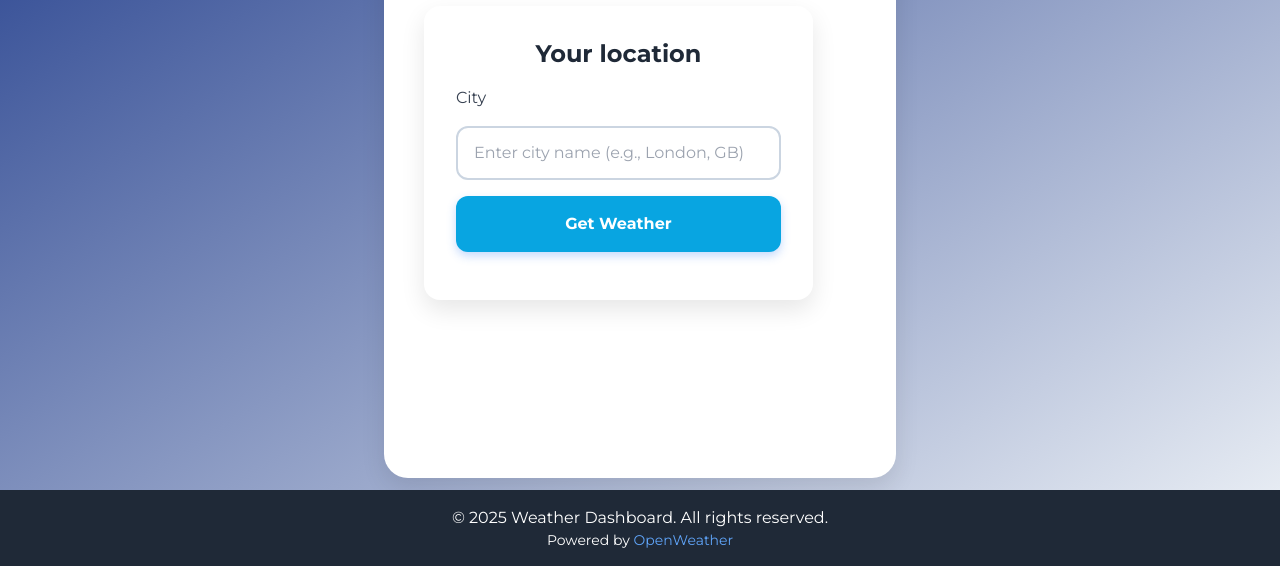
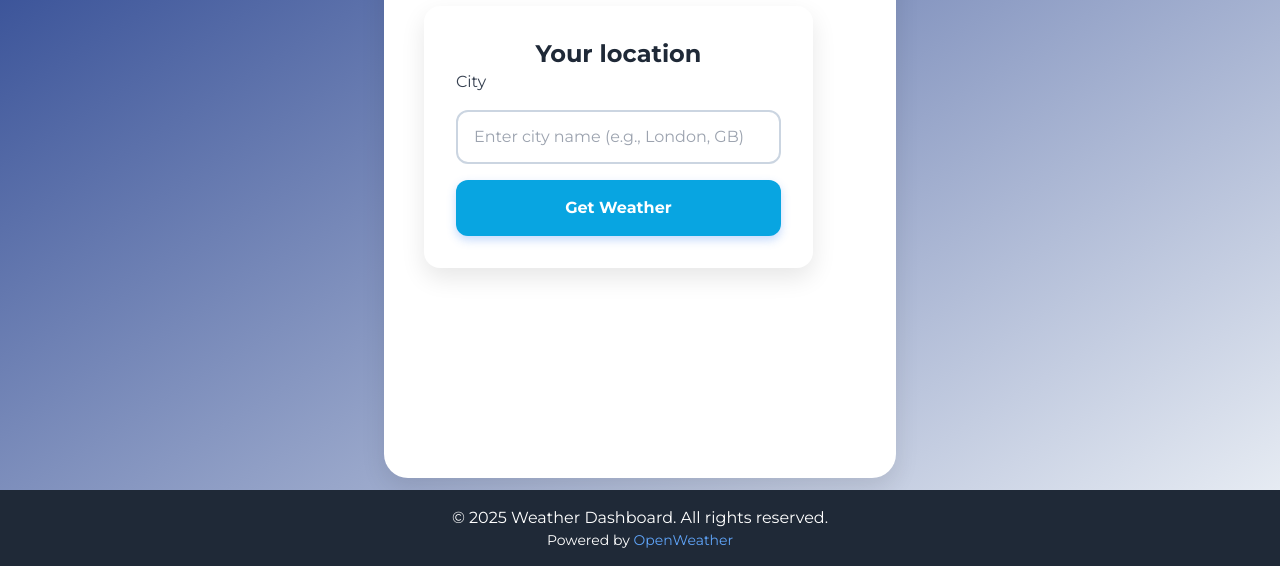
Before and after one commit to KamilWo/step8up-week5-weather-app-minimal, a website built with Parcel: page src/index.html in a window 1280 px wide. Shown: the part 234-800 px from the top of the page. Built offline with nearby package versions, Linux system fonts and the light colour scheme.

Commit message:
Quick fix of the city input style (#12)

```diff
--- a/src/assets/css/style.css
+++ b/src/assets/css/style.css
@@ -195,7 +195,7 @@ button:active {
 }
 
 .weather-container,
-#weather-result{
+#weather-result {
   max-width: 600px;
   width: 90%;
   padding: var(--spacing-xl);
--- a/src/index.html
+++ b/src/index.html
@@ -44,7 +44,7 @@
   </section>
   <section class="weather-container">
     <h2 class="text-2xl font-bold text-center text-gray-800">Your location</h2>
-    <div class="input-section flex flex-col gap-4 py-4">
+    <div class="input-section flex flex-col gap-4">
       <label for="location-input" class="text-gray-700 font-medium">City</label>
       <input type="text" id="location-input" placeholder="Enter city name (e.g., London, GB)">
       <button id="get-weather-btn" type="button">Get Weather</button>
```
